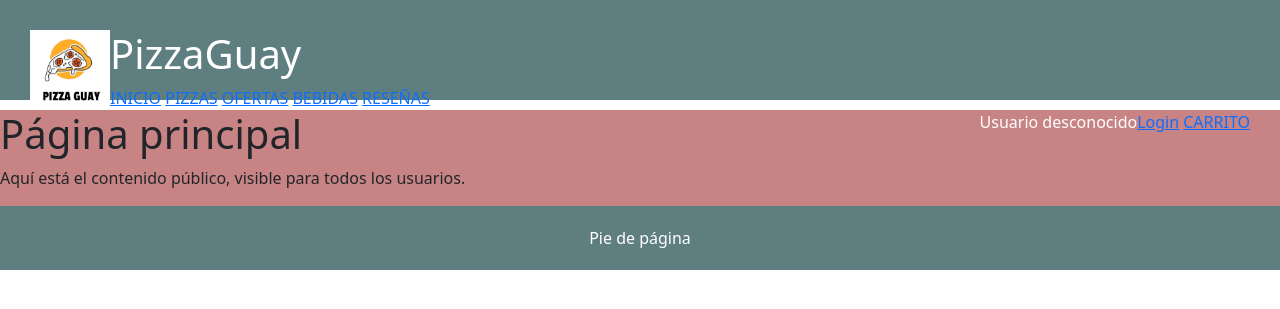
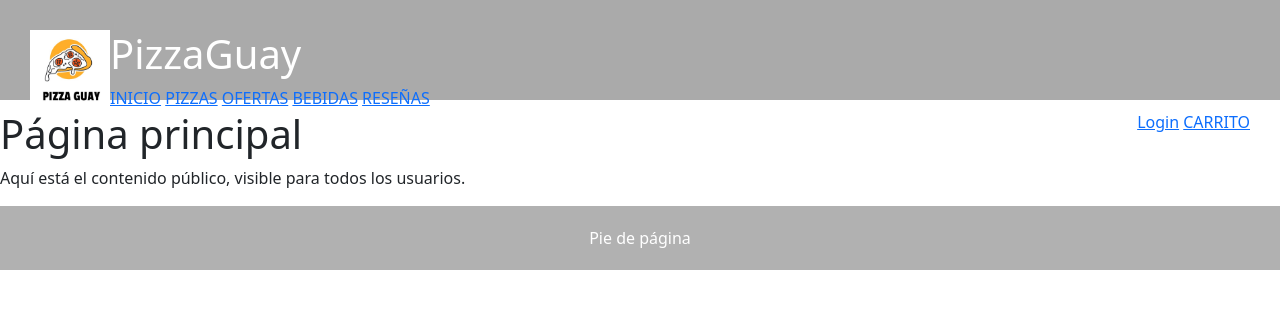
Before and after one commit to ASofrohan/AW-P3, a PHP site: page / in a window 1280 px wide. Shown: the top 309 px of the page. Run offline with PHP 8.4, Linux system fonts and the light colour scheme.

Commit message:
cambios css

```diff
--- a/css/estilo.css
+++ b/css/estilo.css
@@ -5,7 +5,7 @@
 header {
 	padding: 30px;
 	height: 100px;
-	background-color: #5F7E80;
+	background-color: #aaaaaa;
 	color: white;
 }
 
@@ -14,13 +14,13 @@
 	float: left;
 	height: 100%;
 	width: 100%;
-	background-color: #C88484;
+	background-color: #ffffff;
 }
 
 footer	 {
 	clear: both;
 	padding: 20px;
-	background-color: #5F7E80;
+	background-color: #b1b1b1;
 	color: white;
 	text-align: center;
 }
@@ -38,7 +38,7 @@
 
 legend {
 	color: #fff;
-	background: #5F7E80;
+	background: #acacac;
 	border: 1px solid black;
 	padding: 2px 6px;
 }
@@ -53,53 +53,8 @@
 	float: right;
 	min-height: 100px;
 	width: 200px;
-	background-color:  #C88484;
+	background-color:  #ffffff;
 }
-
-
-/*cambioss*/
-/*#menu {
-    position: relative;
-    overflow: hidden;
-    padding: 20px 0px;
-    box-sizing: border-box;
-}
-#menu a{
-    color:crimson;
-}
-
-#menu h1 {
-    font-size: 40px;
-    padding: 0;
-    margin: 0;
-}
-
-#menu h4 {
-    font-size: 12px;
-    font-weight: 200;
-    padding: 0;
-    margin: 0;
-    margin-top: 10px;
-}
-
-#menu div {
-    padding-right:100px;
-}
-
-button {
-    padding: 0.5rem 2rem;
-    font-size: 20px;
-    background-color: crimson;
-    border: 1px solid crimson;
-    color: white;
-    border: none;
-    text-decoration: none;
-    text-align: center;
-    display: inline-block;
-    min-width: 250px;
-    min-height: 50px;
-}
-*/
 
 div#foro {
 	padding: 30px;
```
Also changed, not shown: includes/src/FormularioBebidas.php (+5 -2 lines), includes/src/FormularioPersonalizada.php (+6 -2 lines).
